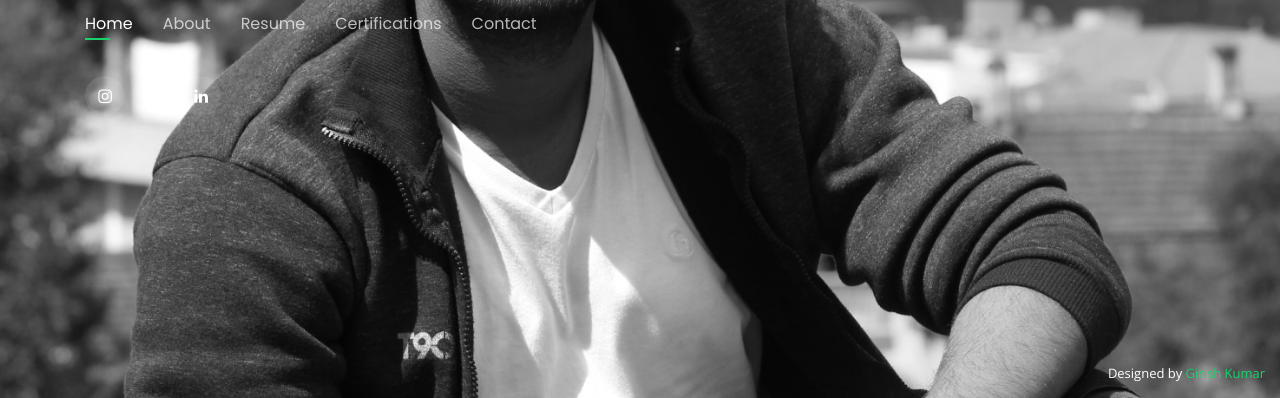
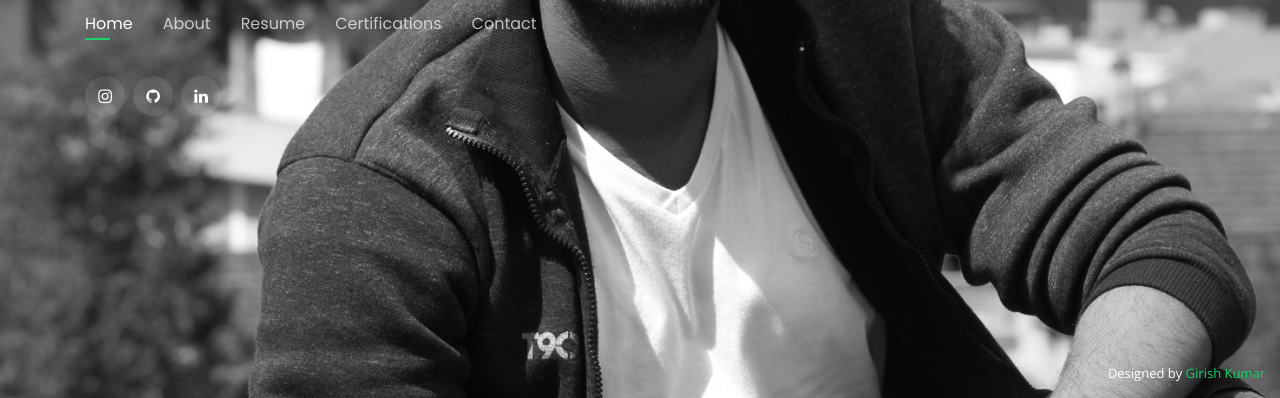
Before and after one commit to girishkumar26/portfolio, a plain HTML site: page index.html in a window 1280 px wide. Shown: the part 402-800 px from the top of the page. Drawn offline with nearby package versions, Linux system fonts and the light colour scheme.

Commit message:
Fixes - scaling of image not compatible with mobile view

```diff
--- a/assets/css/style.css
+++ b/assets/css/style.css
@@ -10,7 +10,7 @@ body {
 body::before {
   content: "";
   position: fixed;
-  background: #040404 url("../img/bg.jpg") top right no-repeat;
+  background: #040404 url("../img/bg.jpg") center no-repeat;
   background-size: cover;
   left: 0;
   right: 0;
@@ -19,9 +19,11 @@ body::before {
   z-index: -1;
 }
 
-@media (min-width: 1024px) {
+@media (min-width: 720px) {
   body::before {
     background-attachment: fixed;
+    background-size: cover;
+
   }
 }
 
```
